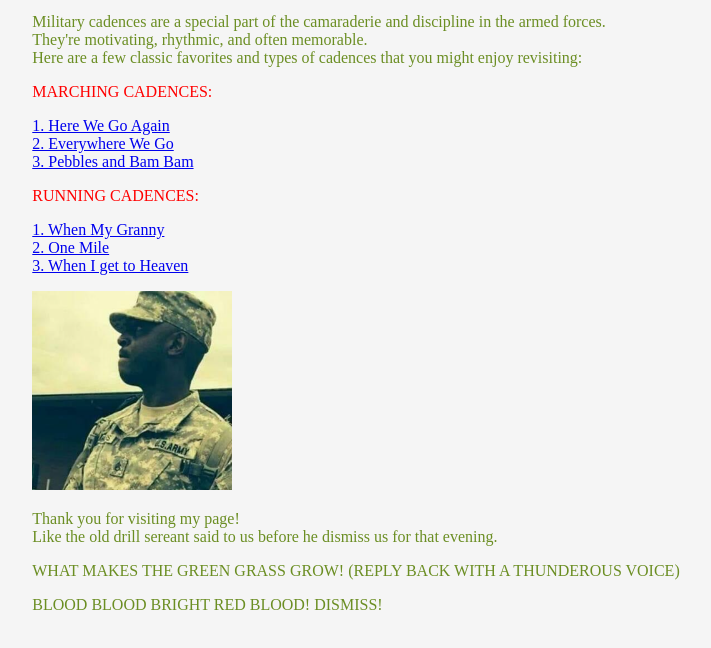
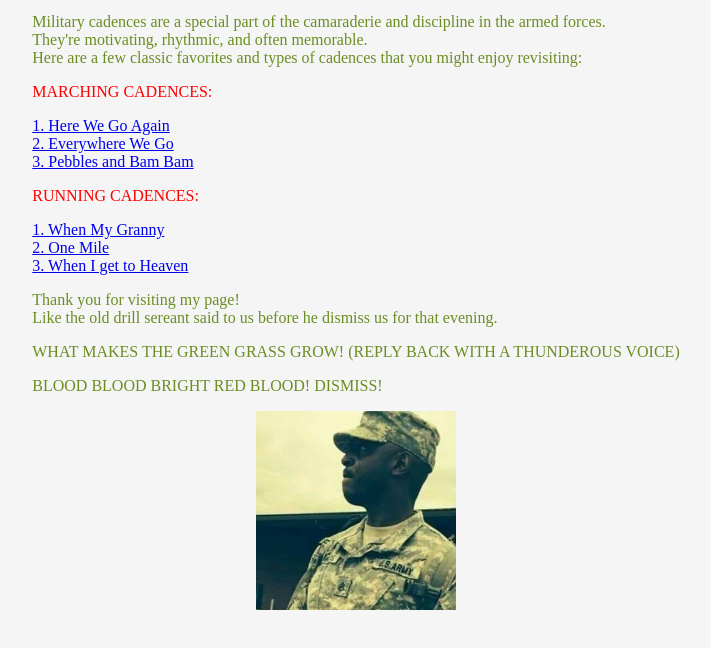
Before and after one commit to Phatlow22/website, a plain HTML site: page index.html in a window 1280 px wide. Shown: the part 74-722 px from the top of the page, without its empty margins (284-995 px from the left). Drawn offline with Linux system fonts and the light colour scheme.

Commit message:
Update index.html

```diff
--- a/index.html
+++ b/index.html
@@ -14,7 +14,7 @@
             color:olivedrab;
             background-color: whitesmoke;
             width: fit-content;
-            margin:auto
+            margin:auto;
         }
         p {
             color: olivedrab;
@@ -25,10 +25,15 @@
         #Run_ning{
             color: red;
         }
+        img{
+            display:block;
+            margin-left:auto;
+            margin-right:auto;
+        }
     </style>
 </head>
 <body>
-    <h1>HOOAH! Welcome to Gregory Summers Page.</h1>
+        <h1>HOOAH! Welcome to Gregory Summers Page.</h1>
     <p>
       Please feel free to look around.
     </p>
@@ -49,12 +54,6 @@
                 <a href="WHMyGra">1. When My Granny</a> <br>
                 <a href="OnMi">2. One Mile</a> <br>
                 <a href="WhIGeToHea">3. When I get to Heaven</a> <br>
-            </P>
-
-
-
-    </p>
-    <img src="Armypic.PNG" alt="Army Pic of me" width="200">
     <p>
         Thank you for visiting my page!<br>
         Like the old drill sereant said to us before he dismiss us for that evening.
@@ -64,5 +63,6 @@
             <P>
                 BLOOD BLOOD BRIGHT RED BLOOD! DISMISS!
     </p>
+    <img src="Armypic.PNG" alt="Army Pic of me" width="200">
 </body>
 </html>
```
